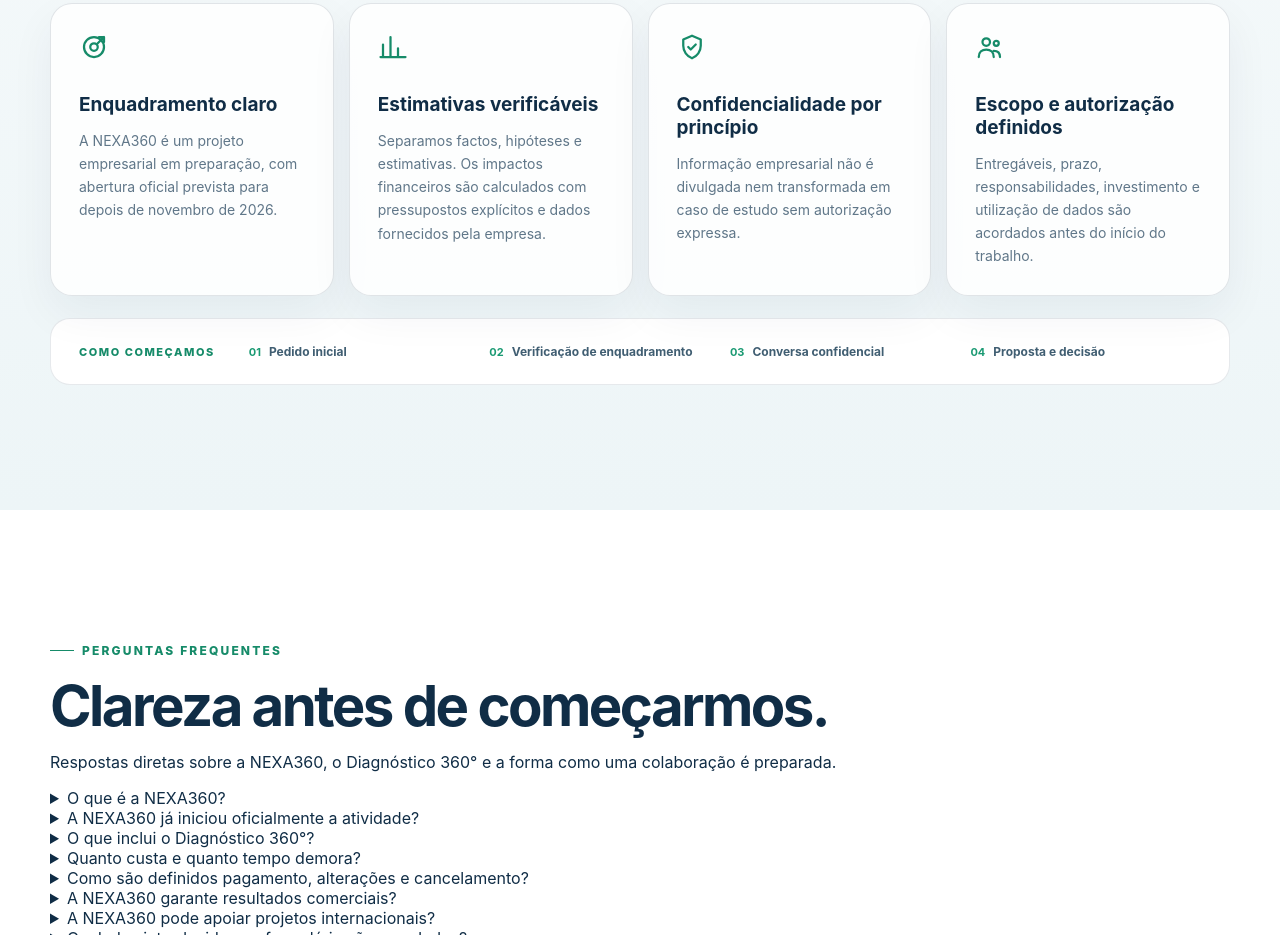
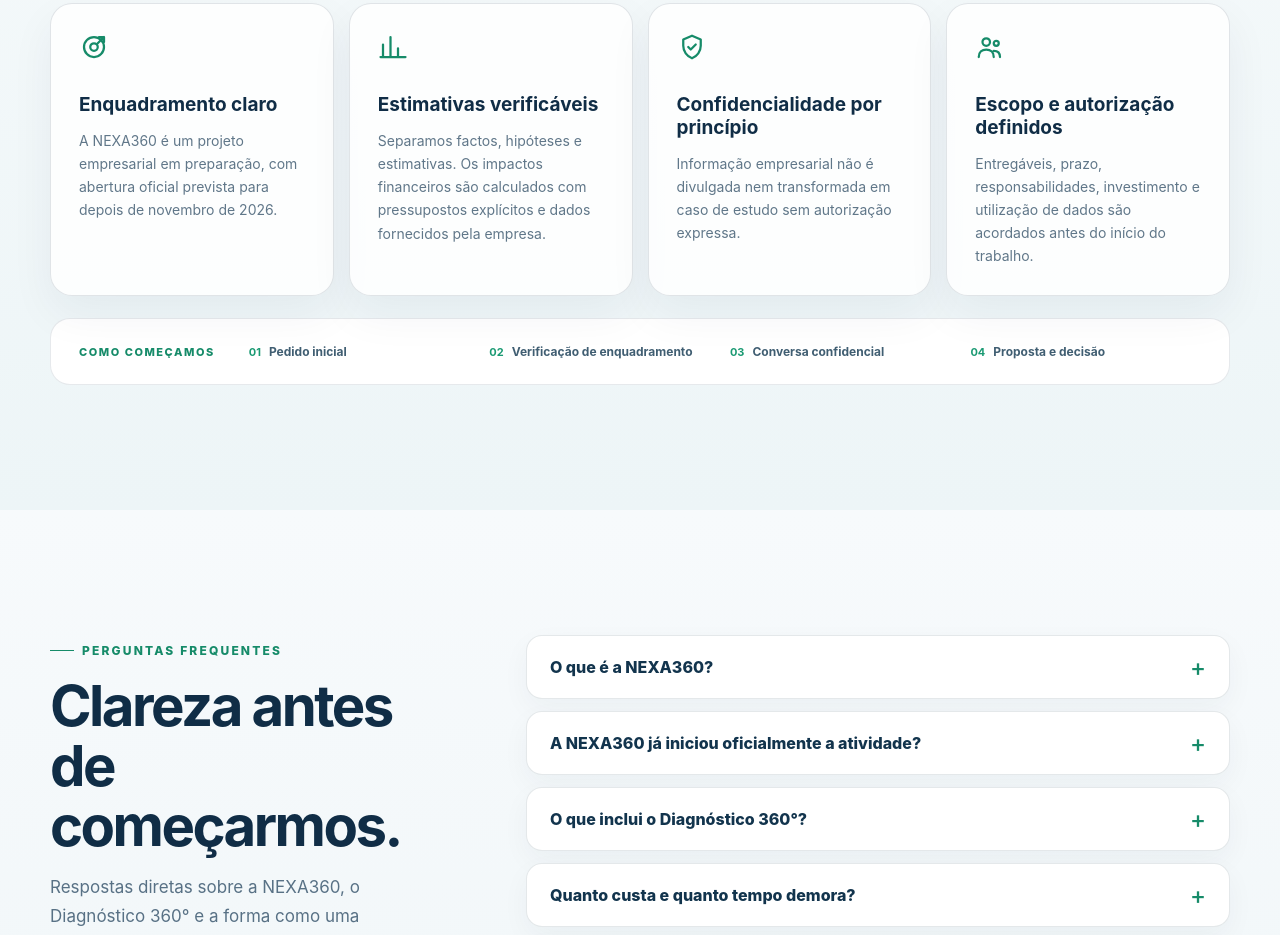
Before and after one commit to MonicaCardoso01/nexa360-site, a plain HTML site: page index.html in a window 1280 px wide. Shown: the part 11065-12000 px from the top of the page. Drawn offline with Linux system fonts and the light colour scheme.

Commit message:
Estilizar FAQs responsivas

```diff
--- a/styles.css
+++ b/styles.css
@@ -259,6 +259,19 @@
 .form-submit { width: 100%; }
 .privacy-note { display: block; color: #6f899a; line-height: 1.55; margin-top: 13px; }
 
+.faq-section { color: #102d46; background: linear-gradient(180deg, #f7fafc, #eef5f7); }
+.faq-layout { display: grid; grid-template-columns: .72fr 1.28fr; gap: 80px; align-items: start; }
+.faq-intro { position: sticky; top: 130px; }
+.faq-intro h2 { max-width: 440px; }
+.faq-intro p { max-width: 500px; color: #587185; font-size: 17px; line-height: 1.75; }
+.faq-list { display: grid; gap: 12px; }
+.faq-list details { border: 1px solid rgba(16,45,70,.11); border-radius: 16px; background: #fff; box-shadow: 0 10px 28px rgba(16,45,70,.045); overflow: hidden; }
+.faq-list summary { position: relative; padding: 21px 56px 21px 23px; cursor: pointer; color: #12344d; font-weight: 800; list-style: none; }
+.faq-list summary::-webkit-details-marker { display: none; }
+.faq-list summary::after { content: '+'; position: absolute; right: 23px; top: 50%; transform: translateY(-50%); color: #168b69; font-size: 24px; font-weight: 500; }
+.faq-list details[open] summary::after { content: '−'; }
+.faq-list details p { margin: 0; padding: 0 23px 23px; color: #587185; line-height: 1.7; }
+
 .site-footer { color: #fff; background: #020b12; padding: 58px 0 25px; }
 .footer-top { display: grid; grid-template-columns: 240px 1fr 48px; align-items: center; gap: 40px; padding-bottom: 40px; border-bottom: 1px solid rgba(255,255,255,.08); }
 .footer-top img { width: 230px; }
@@ -308,8 +321,8 @@
   .hero-stage { height: 490px; }
   .hero-bottom { grid-template-columns: auto 1fr repeat(2,auto); }
   .hero-bottom span:nth-last-child(-n+2) { display: none; }
-  .about-layout, .method-layout, .knowledge-layout, .contact-layout { grid-template-columns: 1fr; gap: 65px; }
-  .method-intro, .contact-copy { position: relative; top: auto; }
+  .about-layout, .method-layout, .knowledge-layout, .faq-layout, .contact-layout { grid-template-columns: 1fr; gap: 65px; }
+  .method-intro, .faq-intro, .contact-copy { position: relative; top: auto; }
   .method-visual { display: none; }
   .solutions-grid { grid-template-columns: repeat(2,1fr); }
   .partners-card { grid-template-columns: 70px 1fr; }
```
